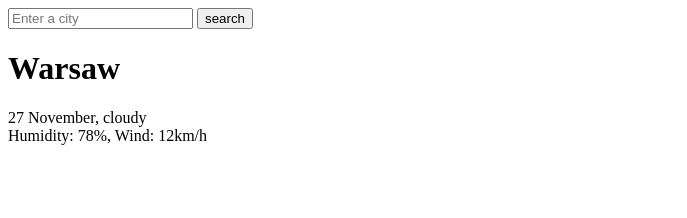
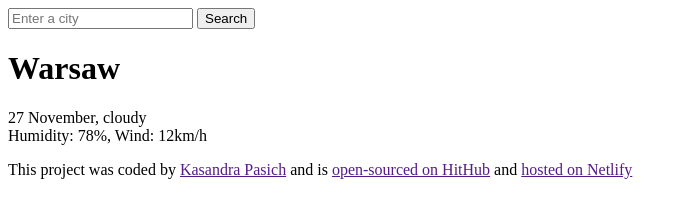
Before and after one commit to syrenkasandra/Syren-Weather-App, a plain HTML site: page index.html in a window 1280 px wide. Shown: the whole page, without its empty margins (0-687 px from the left). Drawn offline with Linux system fonts and the light colour scheme.

Commit message:
Added a footer with relevant details

```diff
--- a/index.html
+++ b/index.html
@@ -10,7 +10,7 @@
  <div class="container">
     <form id="city-form">
         <input type="text" placeholder="Enter a city">
-        <input type="submit" value="search">
+        <input type="submit" value="Search">
     </form>
  </div>
 </hr>
@@ -23,5 +23,11 @@
         Humidity: 78%, Wind: 12km/h
         </p>
     </main>
+    <footer>
+    </hr>
+    <p>
+    This project was coded by <a href="">Kasandra Pasich</a> and is <a href="">open-sourced on HitHub</a> and <a href="">hosted on Netlify</a>
+    </p>
+</footer>
 </body>
 </html>
```
